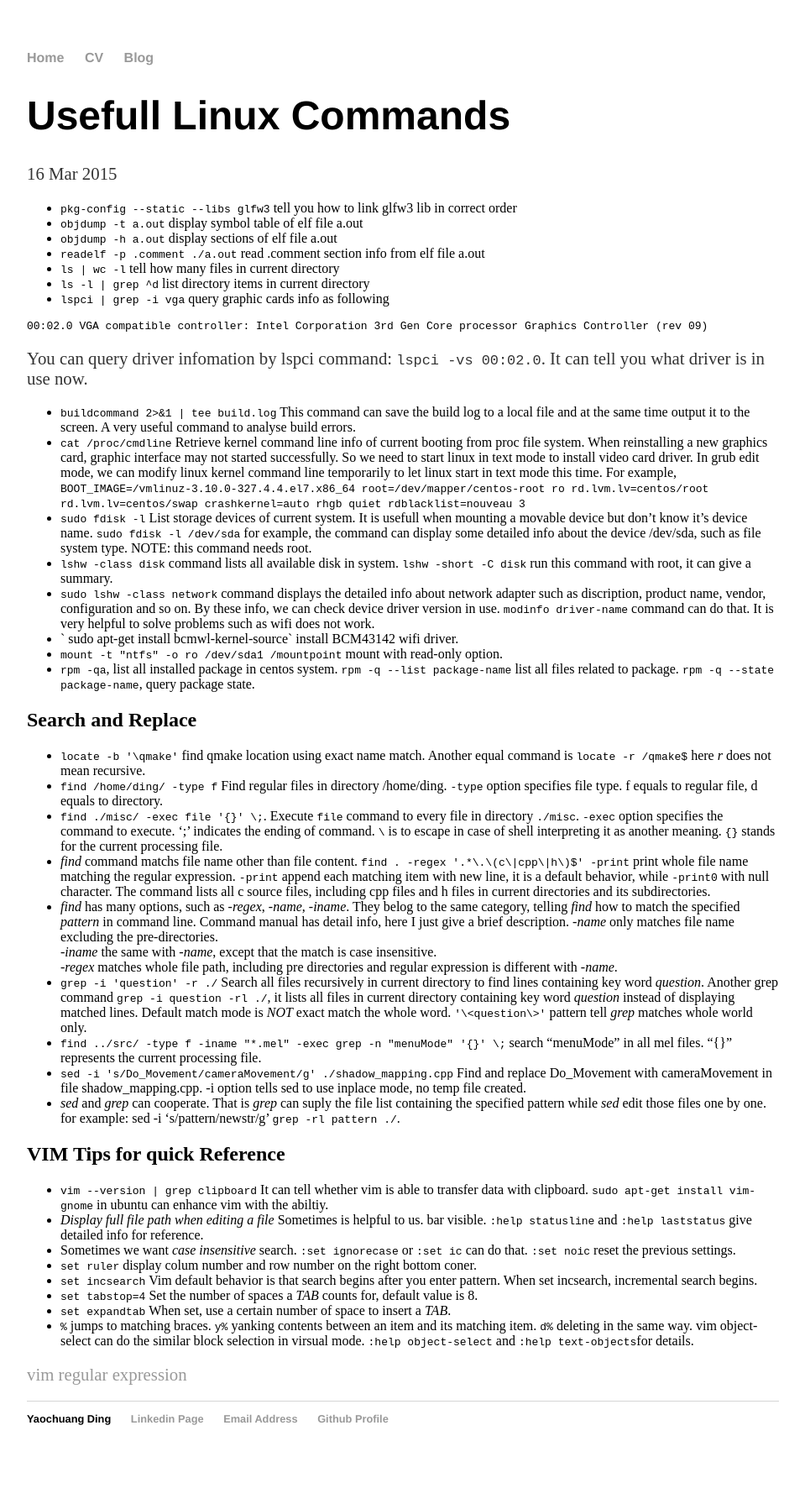
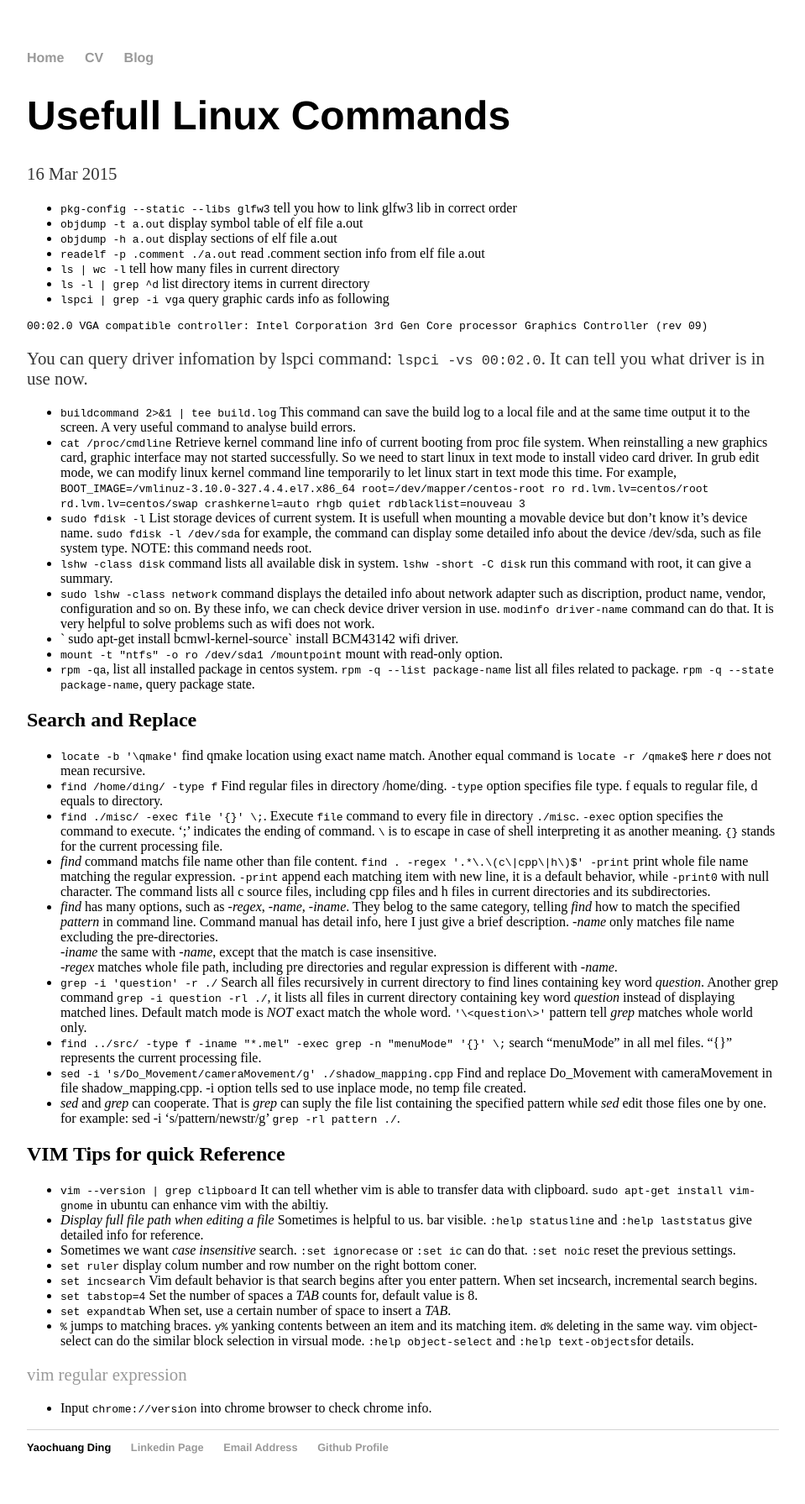
Before and after one commit to ychding11/ychding11.github.io, a Jekyll site: the page built from _posts/2015-03-16-Useful-Linux-Command.md, in a window 1280 px wide. Shown: the whole page at 84% size, without its empty margins (160-1119 px from the left). Built offline with Jekyll 4.4.1, drawn with Linux system fonts in a browser that asks for light colours; before the commit the page ends 1757 px from its top, so only the background shows below that.

Commit message:
1. add chrome version command

```diff
--- a/_posts/2015-03-16-Useful-Linux-Command.md
+++ b/_posts/2015-03-16-Useful-Linux-Command.md
@@ -100,3 +100,5 @@ in file shadow_mapping.cpp. -i option tells sed to use inplace mode, no temp fil
   selection in virsual mode. `:help object-select` and `:help text-objects`for details.
 
 [vim regular expression](http://www.cnblogs.com/PegasusWang/p/3153300.html)
+
++ Input `chrome://version` into chrome browser to check chrome info.
```
